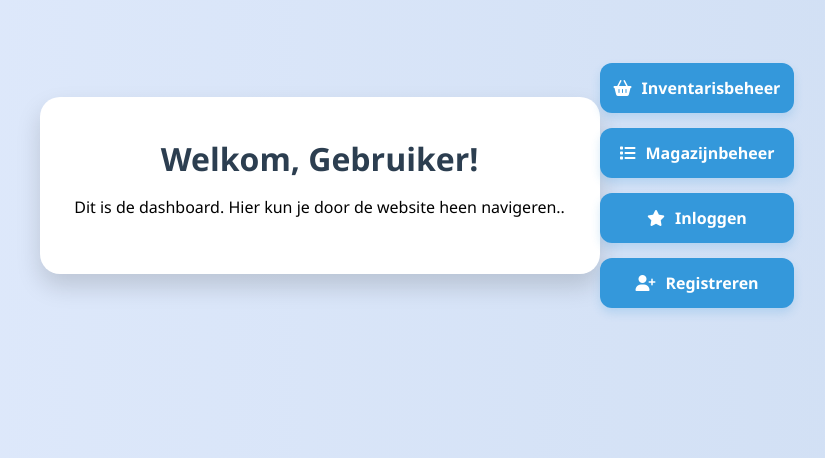
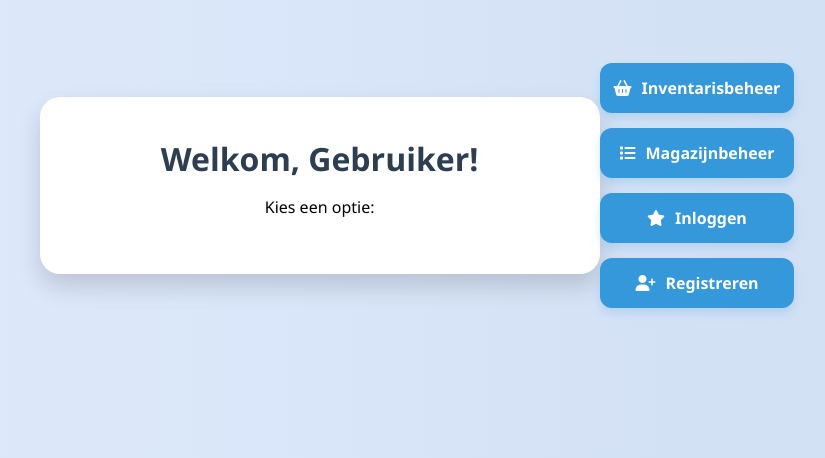
Before and after one commit to AventusCT/resq, a PHP site: page / in a window 1280 px wide. Shown: the part 215-673 px from the top of the page, without its empty margins (223-1048 px from the left). Run offline with PHP 8.4, Linux system fonts and the light colour scheme.

Commit message:
minder uitleggend
iets minder chatgpt

```diff
--- a/magazijn/public/index.php
+++ b/magazijn/public/index.php
@@ -16,7 +16,7 @@ $gebruikersnaam = $_SESSION['gebruikersnaam'] ?? 'Gebruiker';
 <body>
 <div class="container">
     <h1>Welkom, <?= htmlspecialchars($gebruikersnaam) ?>!</h1>
-    <p>Dit is de dashboard. Hier kun je door de website heen navigeren..</p>
+    <p>Kies een optie:</p>
 
 
     </div>
```
